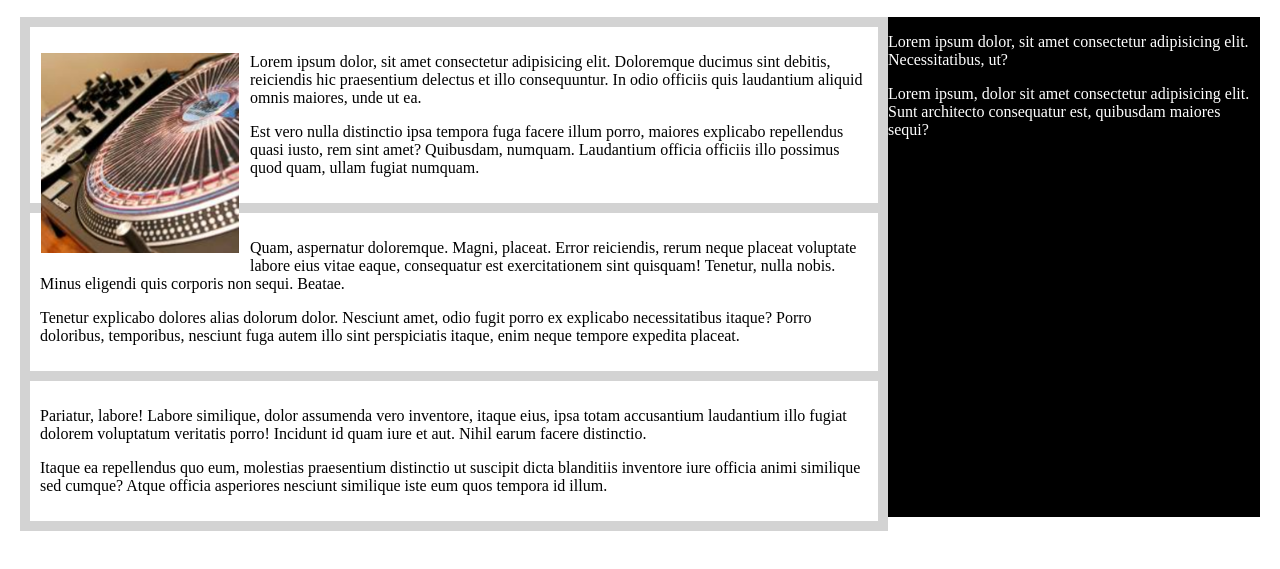
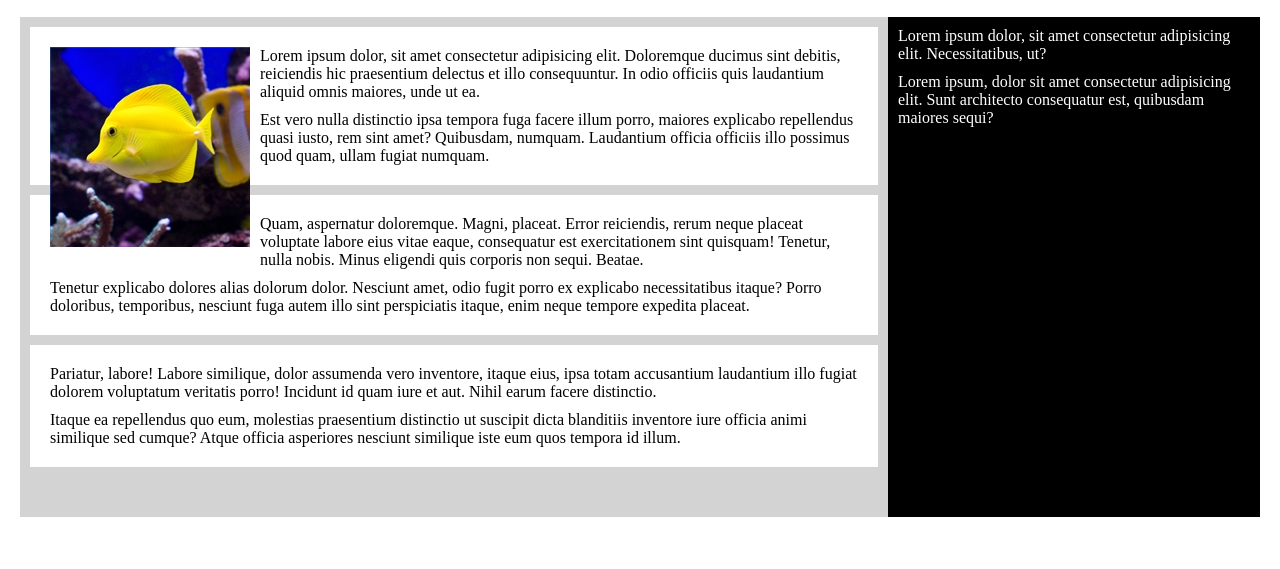
Before and after one commit to zhuan103-su/lab1_f18, a plain HTML site: page blog.html in a window 1280 px wide. Shown: the part 63-632 px from the top of the page. Drawn offline with Linux system fonts and the light colour scheme; files whose address does not match are found by name.

Commit message:
3 commit

```diff
--- a/blog.html
+++ b/blog.html
@@ -21,16 +21,16 @@
     </div>
     <div class="main">
         <div class="content">
-                <div class="blog-post" id="bp1">
-                    <p class="bp11"><img class="pic01" src="C:\Users\Joey\Desktop\IST363\lab1\pic\pic1.png" alt="random image"/></p>
-                    <p class="bp11">Lorem ipsum dolor, sit amet consectetur adipisicing elit. Doloremque ducimus sint debitis, reiciendis hic praesentium delectus et illo consequuntur. In odio officiis quis laudantium aliquid omnis maiores, unde ut ea.</p>
-                    <p>Est vero nulla distinctio ipsa tempora fuga facere illum porro, maiores explicabo repellendus quasi iusto, rem sint amet? Quibusdam, numquam. Laudantium officia officiis illo possimus quod quam, ullam fugiat numquam.</p>
-                </div>
-            <div class="blog-post" id="bp2">
+            <div class="blog-post">
+                <img src="C:\Users\Joey\Desktop\IST363\lab1\pic\fish.jpg" alt="fish" />
+                <p>Lorem ipsum dolor, sit amet consectetur adipisicing elit. Doloremque ducimus sint debitis, reiciendis hic praesentium delectus et illo consequuntur. In odio officiis quis laudantium aliquid omnis maiores, unde ut ea.</p>
+                <p>Est vero nulla distinctio ipsa tempora fuga facere illum porro, maiores explicabo repellendus quasi iusto, rem sint amet? Quibusdam, numquam. Laudantium officia officiis illo possimus quod quam, ullam fugiat numquam.</p>
+            </div>
+            <div class="blog-post">
                 <p>Quam, aspernatur doloremque. Magni, placeat. Error reiciendis, rerum neque placeat voluptate labore eius vitae eaque, consequatur est exercitationem sint quisquam! Tenetur, nulla nobis. Minus eligendi quis corporis non sequi. Beatae.</p>
                 <p>Tenetur explicabo dolores alias dolorum dolor. Nesciunt amet, odio fugit porro ex explicabo necessitatibus itaque? Porro doloribus, temporibus, nesciunt fuga autem illo sint perspiciatis itaque, enim neque tempore expedita placeat.</p>
             </div>
-            <div class="blog-post" id=bp3>
+            <div class="blog-post">
                 <p>Pariatur, labore! Labore similique, dolor assumenda vero inventore, itaque eius, ipsa totam accusantium laudantium illo fugiat dolorem voluptatum veritatis porro! Incidunt id quam iure et aut. Nihil earum facere distinctio.</p>
                 <p>Itaque ea repellendus quo eum, molestias praesentium distinctio ut suscipit dicta blanditiis inventore iure officia animi similique sed cumque? Atque officia asperiores nesciunt similique iste eum quos tempora id illum.</p>
             </div>
--- a/styles.css
+++ b/styles.css
@@ -49,6 +49,7 @@ h1 {
 
 .main {
     margin: 20px;
+    display: flex;
 }
 
 .blog-post {
@@ -60,15 +61,18 @@ h1 {
 
 }
 
+.content p {
+    margin: 10px;
+}
 
-
-.pic01 {
-
-    width: 200px;
-    height: 200px;
-    margin-right: 10px;
-    margin-bottom: 10px;
+.sidebar p {
+    margin: 10px;
+}
+img {
     float: left;
+    margin: 10px;
+    width: auto;
+    height: auto;
     object-fit: contain;
 
 }
```
Also changed, not shown: pic/fish.jpg (added).
